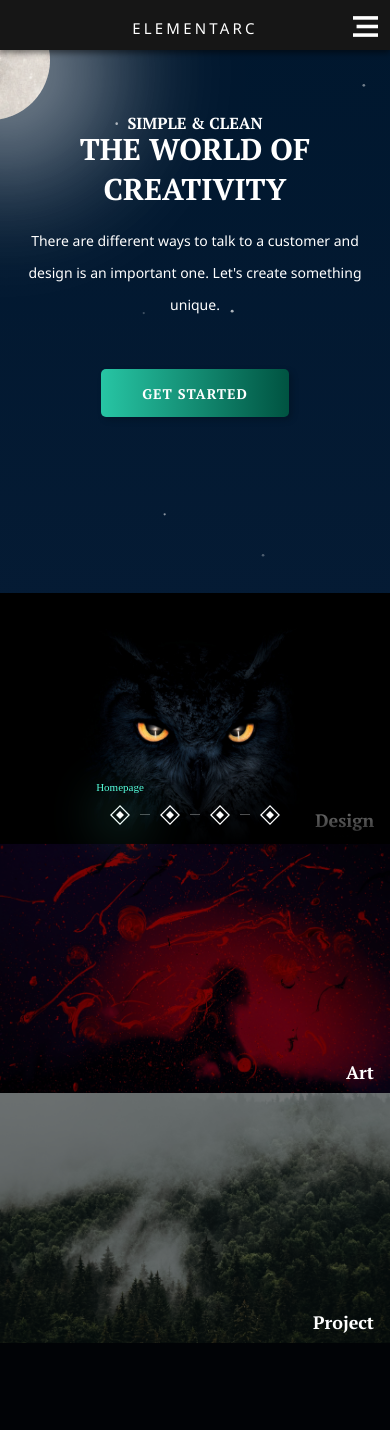
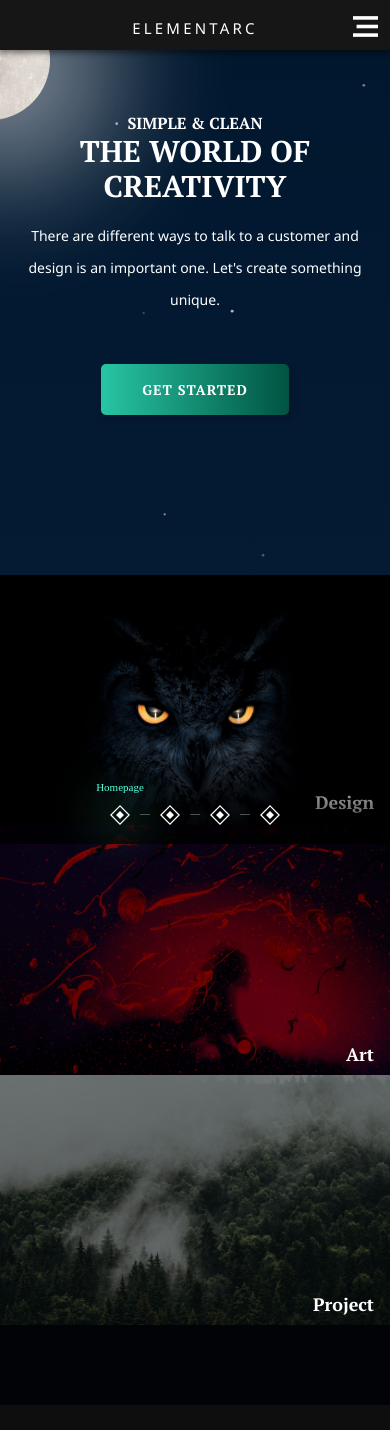
Before and after one commit to Elementarc/Portfolio, a React (Create React App) app: page /home in a window 390 px wide. After the commit the page ends 1405 px from the top, so only its background shows below. Built offline with nearby package versions, Linux system fonts and the light colour scheme.

Commit message:
CodeCleanup

```diff
--- a/src/components/DesignPage.tsx
+++ b/src/components/DesignPage.tsx
@@ -7,7 +7,7 @@ import "./styleSheets/designPage.scss"
 import HytaleDesign from "./DesignPageComponents/HytaleDesign"
 const DesignPage = (props: any) => {
     return (
-        <motion.div animate={{opacity: 1, transition: {duration: 2.5, type: 'spring'}}} initial={{opacity: 0}} exit={{opacity: 0, transition: {duration: 1, delay: 0.15, type: 'spring'}}} id="DesignPageContainer" className="DesignPageContainer">
+        <motion.div animate={{opacity: 1, transition: {delay: 0.1, duration: 0.5}}} initial={{opacity: 0}} exit={{opacity: 0, transition: {duration: 0.5}}} id="DesignPageContainer" className="DesignPageContainer">
             <HytaleDesign/>
 
             <motion.div animate={{y: 10, opacity: 1, transition: {duration: 3, type: "spring"}}} initial={{y: 100, opacity: 0}} exit={{y: 300, opacity: 0, transition: {duration: 0.3}}} className='designBottomIllustrationContainer' id="designBottomIllustrationContainer">
--- a/src/components/Homepage.tsx
+++ b/src/components/Homepage.tsx
@@ -97,7 +97,7 @@ const HomepageContainer = (props: any) => {
         if(window.innerWidth <= 900){
             if(LocationIndex === 0){
                 setTimeout(() => {
-                    getHomepage.style.height = "1430px"
+                    getHomepage.style.height = "1405px"
                 }, 500);
             }
             else if(LocationIndex === 1){
@@ -108,7 +108,7 @@ const HomepageContainer = (props: any) => {
             }
             else if(LocationIndex === 3){
                 setTimeout(() => {
-                    getHomepage.style.height = "1120px"
+                    getHomepage.style.height = "1150px"
                 }, 500);
             }
         }
--- a/src/components/HomepageComponents/HomeContent.tsx
+++ b/src/components/HomepageComponents/HomeContent.tsx
@@ -2,7 +2,11 @@
 import React from 'react';
 import {motion, useMotionValue} from "framer-motion"
 import {Link} from "react-router-dom"
+
 import {ReactComponent as ContactBox} from "../../assets/svgs/contactBox.svg"
+import owl from "../../assets/images/Owl.jpg"
+import art from "../../assets/images/blood.jpg"
+import forest from "../../assets/images/forest.jpg"
 //css
 import "./styleSheets/homeContent.scss"
 import { useLocation } from 'react-router';
@@ -123,12 +127,11 @@ const HomeContent = (props: any) => {
                         </button>
                     </motion.div>
                 </motion.div>
-
                 <motion.div  className="homepageMenuContainer">
                     <motion.div exit={{y: 200, opacity: 0, transition: {duration: 1}}} className="homepageMenu">
                         <motion.div initial={{opacity: 0, scale: 0.3}} animate={{opacity: 1, scale: 1, transition:{duration: 1.2, delay: 2, type: 'spring'}}} className="item item1">
                             <span className="bottomBorder"/>
-                            <div className="item1Background"></div>
+                            <img loading="eager" alt="owl" src={owl} className="item1Background"></img>
 
                             <div className="item1Content">
                                 <h1>Design</h1>
@@ -140,7 +143,7 @@ const HomeContent = (props: any) => {
                             <div className="imageBlur"/>
                             <span className="bottomBorder"/>
 
-                            <div className="item2Background"></div>
+                            <img src={art} alt="blood" loading="eager" className="item2Background"></img>
                             <div className="item2Content">
                                 <h1>Art</h1>
                                 <p>?Interested in artwork</p>
@@ -151,7 +154,7 @@ const HomeContent = (props: any) => {
                             <div className="imageBlur"/>
                             <span className="bottomBorder"/>
 
-                            <div className="item3Background"></div>
+                            <img src={forest} alt="forest" loading="eager" className="item3Background"></img>
 
                             <div className="item3Content">
                                 <h1>Project</h1>
@@ -162,7 +165,7 @@ const HomeContent = (props: any) => {
                     </motion.div>
                 </motion.div>
 
-                <motion.div initial={{opacity: 0, scale: 0.3}} animate={{opacity: 1, scale: 1, transition:{duration: 1.2, delay: 2.5, type: 'spring'}}} className="bottomBackground"/>
+                <motion.div initial={{y: 100, opacity: 0}} animate={{opacity: 1, y: 0, transition:{duration: 1.5, delay: 0.5, type: 'spring'}}} className="bottomBackground"/>
             </motion.div>
         );
     }
@@ -172,7 +175,7 @@ const HomeContent = (props: any) => {
                 <motion.div className="content">
 
                     <motion.div animate={{opacity: 1, y: 0, transition: {duration: 0.5, delay: 0.5}}} initial={{opacity: 0, y: -20}} >
-                        <h1>{"CONTACT & WORK"}</h1>
+                        <h1>{"CONNECT & WORK"}</h1>
                         <h2>THE STEP TO GET STARTED</h2>
                     </motion.div>
                     <motion.div animate={{opacity: 1, y: 0, transition:{duration: 0.5, delay: 0.9}}} initial={{opacity: 0, y: -20}} >
--- a/src/components/HomepageComponents/styleSheets/homeContent.scss
+++ b/src/components/HomepageComponents/styleSheets/homeContent.scss
@@ -122,10 +122,8 @@
                     position: absolute;
                     height: 100%;
                     width: 100%;
-                    background-image: url("../../../assets/images/Owl.jpg");
-                    background-size: cover;
-                    background-position: center;
-                    background-repeat: no-repeat;
+                    object-fit: cover;
+                    object-position: center;
                     transition: 1s ease-in-out;
                 }
                 .item1Content{
@@ -207,10 +205,8 @@
                     position: absolute;
                     height: 100%;
                     width: 100%;
-                    background-image: url("../../../assets/images/blood.jpg");
-                    background-size: cover;
-                    background-position: center;
-                    background-repeat: no-repeat;
+                    object-position: center;
+                    object-fit: cover;
                     transition: 1s ease-in-out;
                 }
                 .item2Content{
@@ -292,10 +288,8 @@
                     position: absolute;
                     height: 100%;
                     width: 100%;
-                    background-image: url("../../../assets/images/forest.jpg");
-                    background-size: cover;
-                    background-position: center;
-                    background-repeat: no-repeat;
+                    object-position: center;
+                    object-fit: cover;
                     transition: 1s ease-in-out;
                 }
                 .item3Content{
@@ -412,7 +406,7 @@
         button{
             pointer-events: visible;
             position: relative;
-            padding: 0.9rem 2.8rem;
+            padding: 1rem 2.8rem;
             background: linear-gradient(90deg, #27c5a4 0%, #005341 100%);
             box-shadow: 3px 3px 6px 0px rgba(0, 0, 0, 0.205);
             border-radius: 5px;
@@ -790,8 +784,7 @@
                 font-family: "PT Serif";
                 font-size: 30px;
                 margin: 0;
-                margin-top: -0.3rem;
-
+                line-height: 2.2rem;
                 padding: 0rem 1rem;
             }
             span{
@@ -809,7 +802,7 @@
             }
             button{
                 position: relative;
-                padding: 0.9rem 2.6rem;
+                padding: 1rem 2.6rem;
                 background: linear-gradient(90deg, #27c5a4 0%, #005341 100%);
                 box-shadow: 3px 3px 6px 0px rgba(0, 0, 0, 0.205);
                 border-radius: 5px;
@@ -841,18 +834,22 @@
             }
         }
         .homepageMenuContainer{
-            margin-top: 8rem;
+            position: absolute;
+            top: 575px;
+
             width: 100vw;
+            height: 750px;
             display: flex;
             justify-content: center;
             .homepageMenu{
                 z-index: 10;
-                top: 3rem;
+                top: 0;
                 width: 100%;
                 padding: unset;
                 flex-direction: row;
                 min-width: unset;
                 .item{
+                    min-height: 250px;
                     width: 100%;
                     box-shadow: unset;
                 }
@@ -913,7 +910,9 @@
             }
         }
         .bottomBackground{
-            height: 100%;
+            position: absolute;
+            top: 1325px;
+            height: 100px;
             width: 100vw;
             background-color: rgba(0, 0, 0, 0.89);
         }
@@ -940,10 +939,11 @@
                 font-size: 16px;
                 width: 100%;
                 padding: 0 1rem;
-                margin-bottom: 0.3rem;
+                margin-bottom: 0.5rem;
             }
             h2{
                 font-size: 30px;
+                line-height: 2.2rem;
                 width: 100%;
                 padding: 0 1rem;
             }
@@ -960,6 +960,7 @@
             }
             .contactContainer{
                 flex-direction: column;
+                margin-top: 6rem;
                 align-items: center;
                 padding-bottom: 0rem;
                 .box{
--- a/src/components/HomepageComponents/styleSheets/stars.scss
+++ b/src/components/HomepageComponents/styleSheets/stars.scss
@@ -1,7 +1,7 @@
 .Stars {
     position: absolute;
     z-index: 0;
-    top: -150%;
+    top: -100%;
     background-size: cover;
     width: 100%;
     height: 500%;
--- a/src/components/styleSheets/designPage.scss
+++ b/src/components/styleSheets/designPage.scss
@@ -12,7 +12,7 @@
         position: absolute;
         pointer-events: none;
         z-index: 2;
-        bottom: 0rem;
+        bottom: -1.5rem;
         width: 100%;
         height: 250px;
         .designBottomIllustration{
@@ -97,6 +97,7 @@
         overflow-x: hidden;
 
         .designBottomIllustrationContainer{
+            display: none;
             position: fixed;
             width: 100%;
             height: 200px;
--- a/src/components/styleSheets/homepage.scss
+++ b/src/components/styleSheets/homepage.scss
@@ -20,7 +20,7 @@ html{
         width: 100%;
         transition: 1.1s ease-in-out;
         background: rgb(0, 23, 46);
-        background: linear-gradient(180deg, rgb(2, 6, 12) -100%, rgba(0, 23, 46, 1) 100%, );
+        background: linear-gradient(180deg, rgb(2, 6, 12) -100%, rgb(0, 23, 46) 100%, );
     }
 }
 @media (max-width: 900px){
@@ -43,7 +43,7 @@ html{
             width: 400vw;
             background: rgb(0, 23, 46);
             background: linear-gradient(180deg, rgba(0, 23, 46, 1) 0%, rgb(16, 36, 66) 100%);
-            transition: 0.5s ease-in-out;
+            transition: 0.8s ease-in-out;
         }
     }
 }
```
Also changed, not shown: src/components/HomepageComponents/Stars.tsx (+8 -24 lines).
